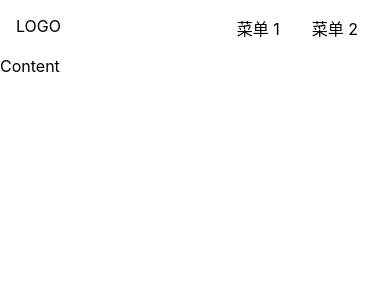
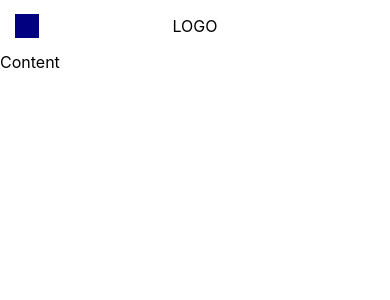
Before and after one commit to Towski0804/FlitUI, a Vue app: page /doc in a window 390 px wide. Shown: the top 300 px of the page. Built offline with nearby package versions, Linux system fonts and the light colour scheme.

Commit message:
Refactor responsive layout and aside visibility logic

```diff
--- a/src/App.vue
+++ b/src/App.vue
@@ -23,7 +23,8 @@
 export default {
   name: 'App',
   setup() {
-    const asideVisible = ref(false)
+    const deviceWidth = document.documentElement.clientWidth
+    const asideVisible = ref(deviceWidth >= 500 ? true : false)
     provide('asideVisible', asideVisible)
   }
 }
--- a/src/components/TopNav.vue
+++ b/src/components/TopNav.vue
@@ -1,12 +1,27 @@
 <template>
   <div class="topnav">
-    <div class="logo" @click="toggleAside">LOGO</div>
+    <div class="logo">LOGO</div>
     <ul class="menu">
       <li>菜单 1</li>
       <li>菜单 2</li>
     </ul>
+    <span class="toggleAside" @click="toggleAside"></span>
   </div>
 </template>
+
+<script lang="ts">
+import { Ref, inject } from 'vue'
+
+export default {
+  setup() {
+    const asideVisible = inject('asideVisible') as Ref<boolean>
+    const toggleAside = () => {
+      asideVisible.value = !asideVisible.value
+    }
+    return { toggleAside }
+  }
+}
+</script>
 
 <style lang="scss" scoped>
 .topnav {
@@ -27,19 +42,27 @@
       margin: 0 1em;
     }
   }
+  > .toggleAside {
+    display: inline-block;
+    width: 24px;
+    height: 24px;
+    background: navy;
+    position: absolute;
+    left: 15px;
+    top: 50%;
+    transform: translateY(-50%);
+    display: none;
+  }
+  @media (max-width: 500px) {
+    > .menu {
+      display: none;
+    }
+    > .logo {
+      margin: 0 auto;
+    }
+    > .toggleAside {
+      display: inline-block;
+    }
+  }
 }
 </style>
-
-<script lang="ts">
-import { Ref, inject } from 'vue'
-
-export default {
-  setup() {
-    const asideVisible = inject('asideVisible') as Ref<boolean>
-    const toggleAside = () => {
-      asideVisible.value = !asideVisible.value
-    }
-    return { toggleAside }
-  }
-}
-</script>
--- a/src/views/Doc.vue
+++ b/src/views/Doc.vue
@@ -41,10 +41,6 @@
   background: rgb(163, 219, 237);
   width: 180px;
   padding: 16px;
-  position: fixed;
-  top: 0;
-  left: 0;
-  padding-top: 70px;
   > h2 {
     margin-bottom: 4px;
   }
@@ -53,5 +49,11 @@
       padding: 4px 0;
     }
   }
+  @media (max-width: 500px) {
+    position: fixed;
+    top: 0;
+    left: 0;
+    padding-top: 70px;
+  }
 }
 </style>
```
